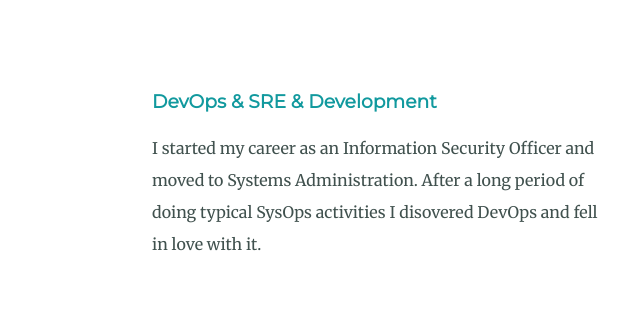
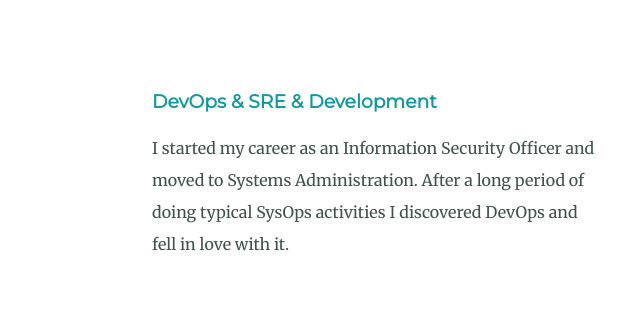
Before and after one commit to drontmapik/drontmapik.github.io, a plain HTML site: page index.html in a window 1280 px wide. Shown: the part 940-1250 px from the top of the page, 168-808 px from the left. Drawn offline with Linux system fonts and the light colour scheme.

Commit message:
chore: fix typo

```diff
--- a/index.html
+++ b/index.html
@@ -26,7 +26,7 @@
       <div class="skill-row">
         <img class="notebook-img" src="images/notebook.svg" alt="notebook-img">
         <h3>DevOps & SRE & Development</h3>
-        <p>I started my career as an Information Security Officer and moved to Systems Administration. After a long period of doing typical SysOps activities I disovered DevOps and fell in love with it. </p>
+        <p>I started my career as an Information Security Officer and moved to Systems Administration. After a long period of doing typical SysOps activities I discovered DevOps and fell in love with it. </p>
       </div>
     </div>
     <hr>
```
